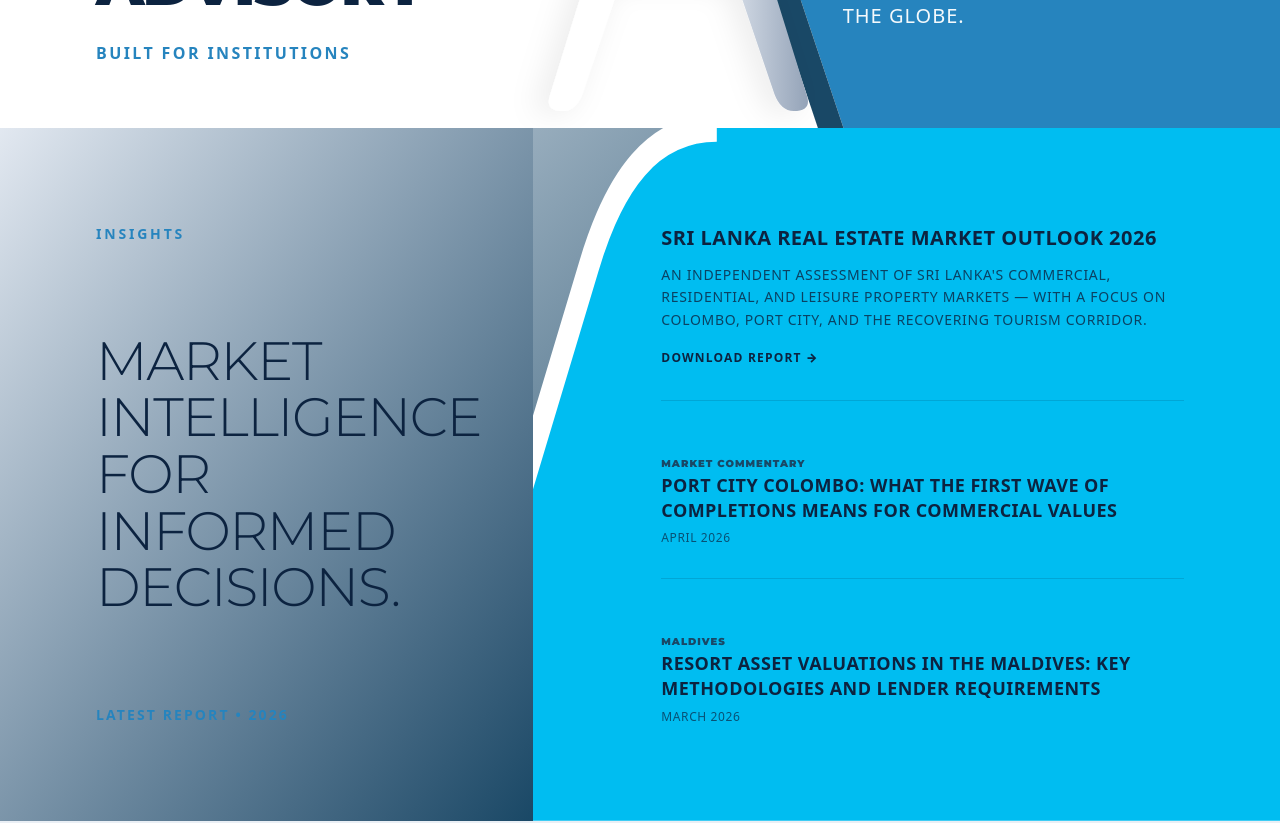
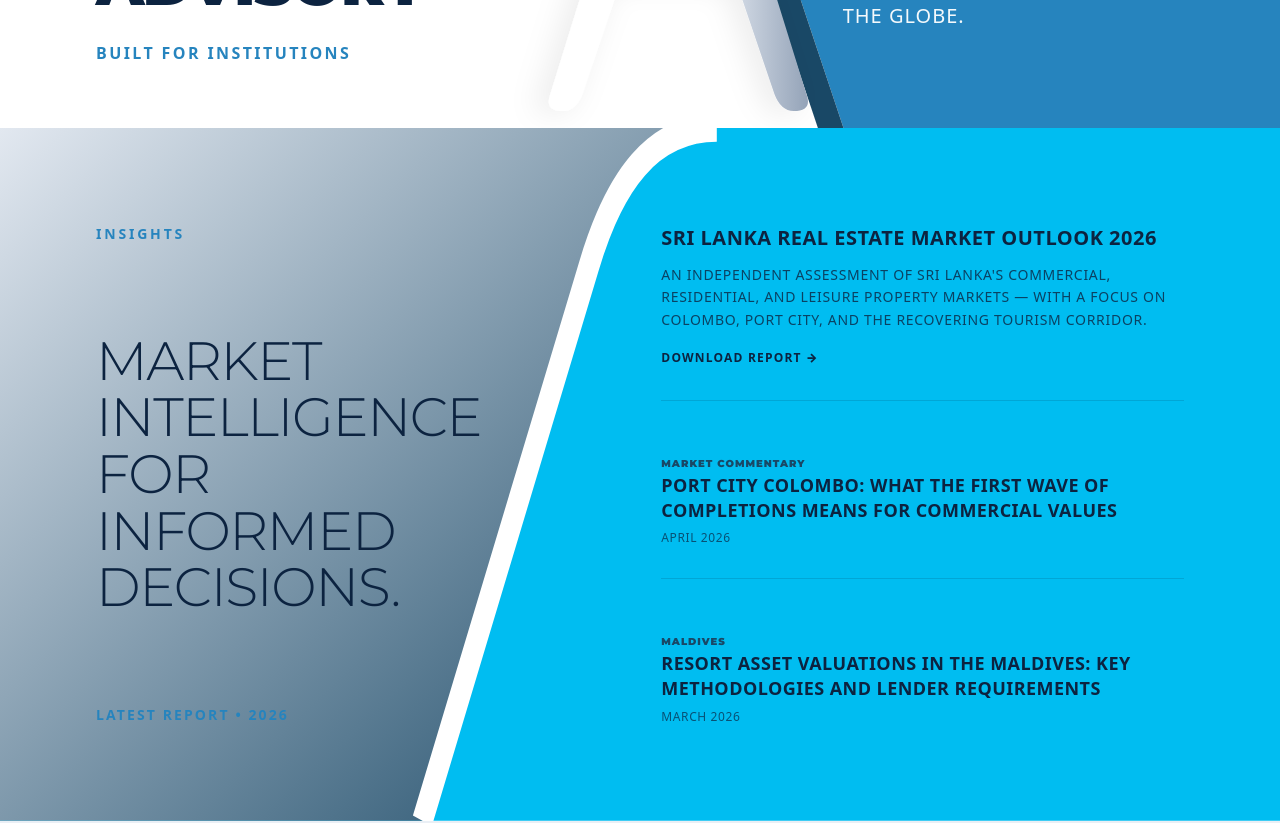
Before and after one commit to ChamilSachintha/sunilfernando, a Next.js app: page / in a window 1280 px wide. Shown: the part 1820-2643 px from the top of the page. Built offline with nearby package versions, Linux system fonts and the light colour scheme; a web font is replaced by a local one.

Commit message:
style(ui): remove redundant gradient background from left column of Insights section

```diff
--- a/src/app/page.tsx
+++ b/src/app/page.tsx
@@ -445,7 +445,7 @@ export default function Home() {
         {/* Content Overlay */}
         <div className="relative z-10 w-full grid grid-cols-1 lg:grid-cols-12">
           {/* Left Column (INSIGHTS Header Details) */}
-          <div className="lg:col-span-5 flex flex-col justify-between p-12 lg:py-24 lg:pl-24 lg:pr-12 bg-gradient-to-br from-slate-200 to-secondary lg:bg-transparent">
+          <div className="lg:col-span-5 flex flex-col justify-between p-12 lg:py-24 lg:pl-24 lg:pr-12 bg-transparent">
             <span className="text-sm font-avenir font-semibold tracking-[0.2em] text-primary uppercase mb-6 lg:mb-0">
               INSIGHTS
             </span>
```
